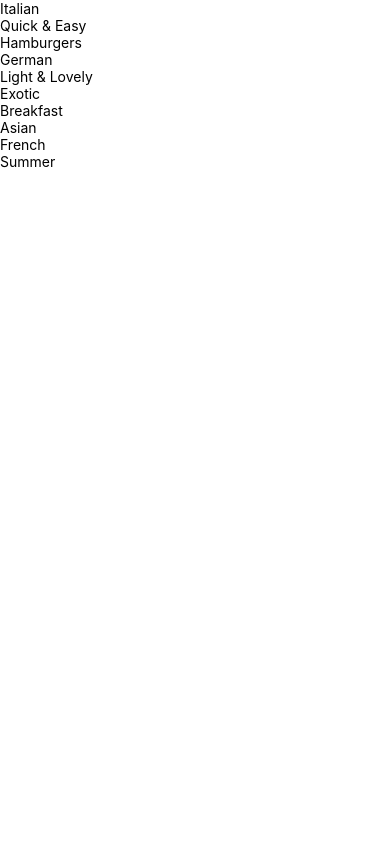
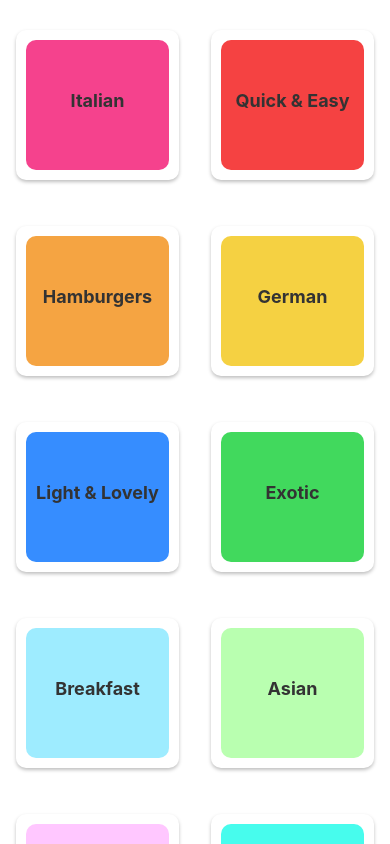
Before and after one commit to KayKay1992/React_Native_Course, a React Native app: screen / in a window 390 px wide. Built offline with nearby package versions, Linux system fonts and the light colour scheme.

Commit message:
Styling: Displaying Items in Grid Layout

```diff
--- a/App.js
+++ b/App.js
@@ -7,7 +7,11 @@ import CategoriesScreen from './screens/screen';
 
 export default function App() {
   return(
-     <CategoriesScreen/>
+    <>
+       <StatusBar style='light'/>
+        <CategoriesScreen/>
+
+     </>
   )
 }
 
--- a/app.json
+++ b/app.json
@@ -6,6 +6,7 @@
     "orientation": "default",
     "icon": "./assets/icon.png",
     "userInterfaceStyle": "light",
+    "backgroundColor": "#24180f",
     "splash": {
       "image": "./assets/splash.png",
       "resizeMode": "contain",
--- a/components/CategoryGridTile.js
+++ b/components/CategoryGridTile.js
@@ -1,12 +1,12 @@
-import { Pressable, Text, View } from "react-native";
+import { Pressable, Text, View, StyleSheet, Platform } from "react-native";
 
 
 export default function CategoryGridTile({title, color}) {
   return (
-    <View>
-        <Pressable>
-            <View>
-                <Text>
+    <View style={styles.gridItemContainer}>
+        <Pressable android_ripple={{color: '#ccc'}} style={({pressed})=>[styles.gridButton, pressed ? styles.buttonPressed : null]}>
+            <View style={[styles.gridItemText, {backgroundColor: color}]}>
+                <Text style={styles.title}>
                    {title}
                 </Text>
             </View>
@@ -14,3 +14,51 @@ export default function CategoryGridTile({title, color}) {
     </View>
   )
 }
+
+const styles = StyleSheet.create({
+    gridItemContainer: {
+        flex: 1,
+        marginTop: 30,
+        // borderWidth: 1,
+        borderColor: '#ccc',
+        padding: 10,
+        margin: 16,
+        height: 150,
+        // backgroundColor: '#fff',
+        borderRadius: 10,
+        shadowColor: '#000',
+        shadowOffset: {
+            width: 0,
+            height: 2,
+        },
+        shadowOpacity: 0.25,
+        shadowRadius: 3.84,
+        elevation: 5,
+        overflow: Platform.OS=== 'android' ? 'hidden' : 'visible',
+
+    },
+    gridButton: {
+        flex: 1,
+
+    },
+    gridItemText: {
+        flex: 1,
+        justifyContent: 'center',
+        alignItems: 'center',
+        color: '#333',
+        fontSize: 18,
+        fontWeight: 'bold',
+        borderRadius: 10,
+    //
+    },
+    buttonPressed: {
+        opacity: 0.5,
+    },
+    title: {
+        fontSize: 18,
+        fontWeight: 'bold',
+        color: '#333',
+        marginBottom: 10,
+        textAlign: 'center',
+    },
+});
--- a/screens/screen.js
+++ b/screens/screen.js
@@ -10,7 +10,7 @@ function renderCategoriesItem(itemData){
 }
 function CategoriesScreen(){
     return (
-    <FlatList data={CATEGORIES} keyExtractor={(item) => item.id} renderItem={renderCategoriesItem}/>
+    <FlatList data={CATEGORIES} keyExtractor={(item) => item.id} renderItem={renderCategoriesItem} key={''} numColumns={2}/>
     )
 }
 
```
